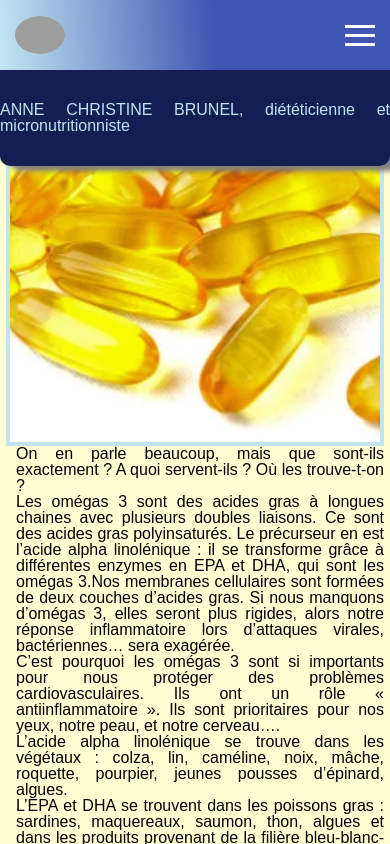
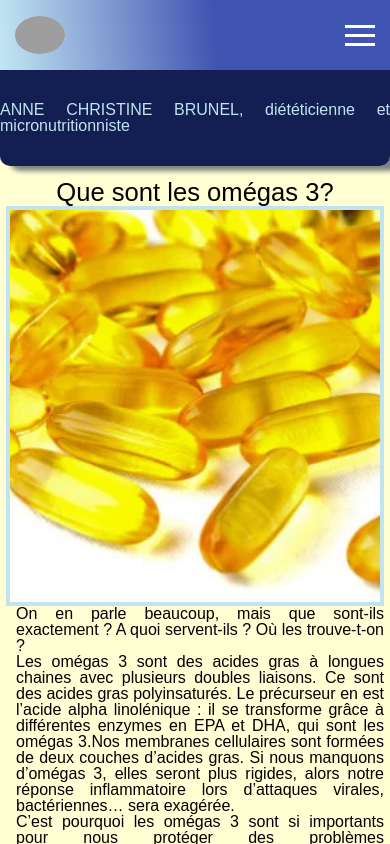
Before and after one commit to Ben43200/brunel-vite, a React (Vite) app: page /blog/blogitem/0 in a window 390 px wide. Shown: the top 844 px of the page. Built offline with nearby package versions, Linux system fonts and the light colour scheme; grey boxes are pictures that could not be loaded.

Commit message:
suppression margin  taille header à la place ok media queries

```diff
--- a/src/css/main.css
+++ b/src/css/main.css
@@ -116,7 +116,7 @@ body {
 #root {
   display: grid;
   grid-template-areas: " header " "main " "footer ";
-  grid-template-rows: auto 1fr auto;
+  grid-template-rows: 160px 1fr auto;
   height: 100vh;
   text-align: justify;
   margin: 0;
--- a/src/css/main.scss
+++ b/src/css/main.scss
@@ -21,7 +21,8 @@
   #root {
     display: grid;
     grid-template-areas: " header " "main " "footer ";
-    grid-template-rows: auto 1fr auto;
+  ;
+    grid-template-rows: 160px 1fr auto;
     height: 100vh;
     text-align: justify;
 
--- a/src/pages/blog/blog.css
+++ b/src/pages/blog/blog.css
@@ -3,13 +3,11 @@
   display: flex;
   flex-wrap: wrap;
   justify-content: center;
-  margin-top: 10rem;
   gap: 40px;
 }
 @media screen and (min-width: 768px) {
   .main-blog-container {
     gap: 20px;
-    margin-top: auto;
   }
 }
 @media screen and (min-width: 768px) and (min-width: 1025px) {
@@ -62,22 +60,16 @@
   grid-area: image;
 }
 .blog-item-container {
-  display: grid;
-  grid-template-columns: 1fr;
-  grid-template-areas: "title" "image" "text";
-  margin-top: 10rem;
+  display: flex;
+  flex-direction: column;
+  margin-top: 0rem;
   align-items: center;
-  margin-top: auto;
+  margin-top: 0;
 }
 @media screen and (min-width: 768px) {
   .blog-item-container {
     grid-template-columns: 1fr 1fr;
     grid-template-areas: "title title" "image text";
-  }
-}
-@media screen and (min-width: 1025px) {
-  .blog-item-container {
-    margin-top: auto;
   }
 }
 
--- a/src/pages/blog/blog.scss
+++ b/src/pages/blog/blog.scss
@@ -7,13 +7,13 @@ display: flex;
 flex-wrap:wrap;
 justify-content: center;
 
-margin-top:10rem;
+// margin-top:10rem;
 gap:40px;
 @include media(tablet){
 
 // grid-template-columns: repeat(2,1fr);
 gap:20px;
-margin-top: auto;
+// margin-top: auto;
 
 
 @include media(desktop){
@@ -99,21 +99,21 @@ width: 100%;
 
 
 .blog-item-container{
-    display:grid;
-    grid-template-columns: 1fr;
-    grid-template-areas: "title"
-                        "image"
-                        "text";
-                        margin-top: 10rem;
+    // display:grid;
+    // grid-template-columns: 1fr;
+    // grid-template-areas: "title"
+    //                     "image"
+    //                     "text";
+    display: flex;
+    flex-direction: column;
+                        margin-top: 0rem;
     @include media(tablet){
     grid-template-columns: 1fr 1fr;
     grid-template-areas: "title title"
                         "image text";}
      align-items: center;
-     margin-top: auto;
-     @include media(desktop){
-     margin-top: auto;
-     }
+     margin-top: 0;
+
 }
 
 
```
Also changed, not shown: 2 other files (tests, documents, lock files or other folders).
